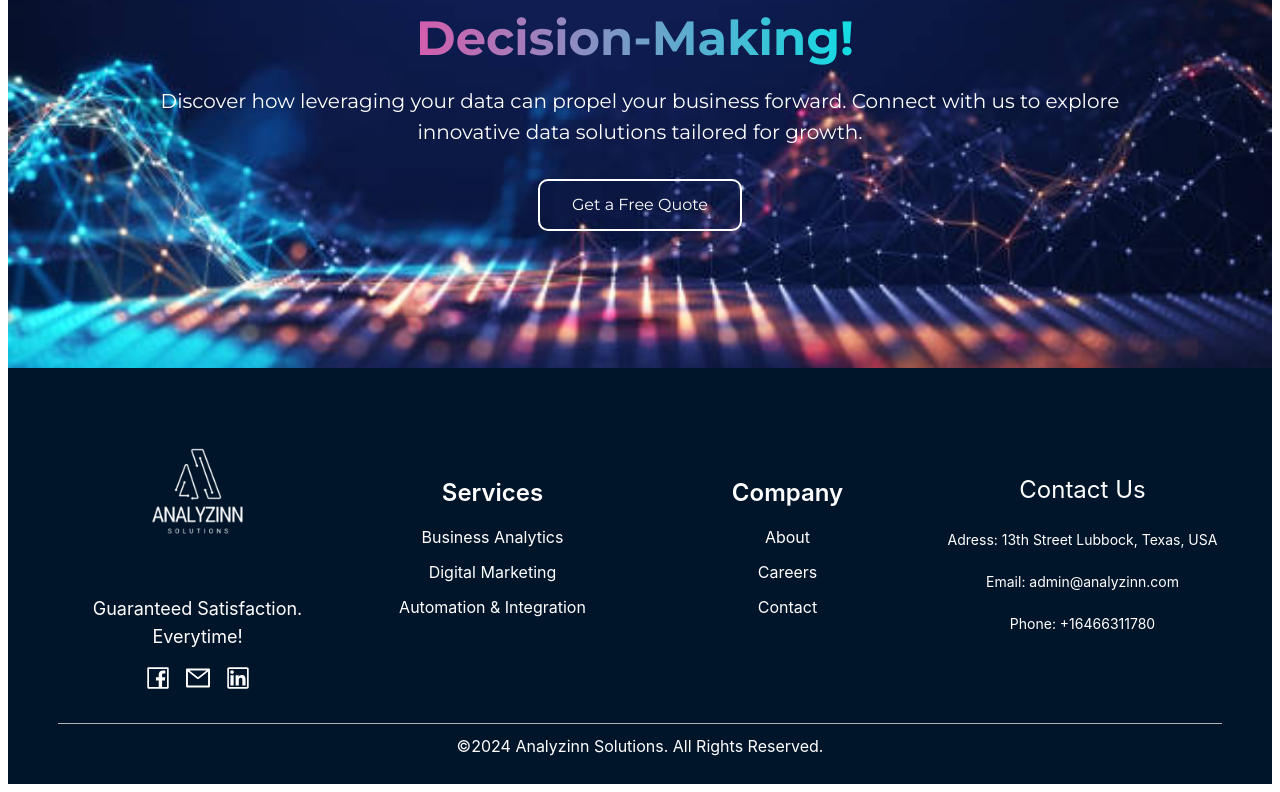
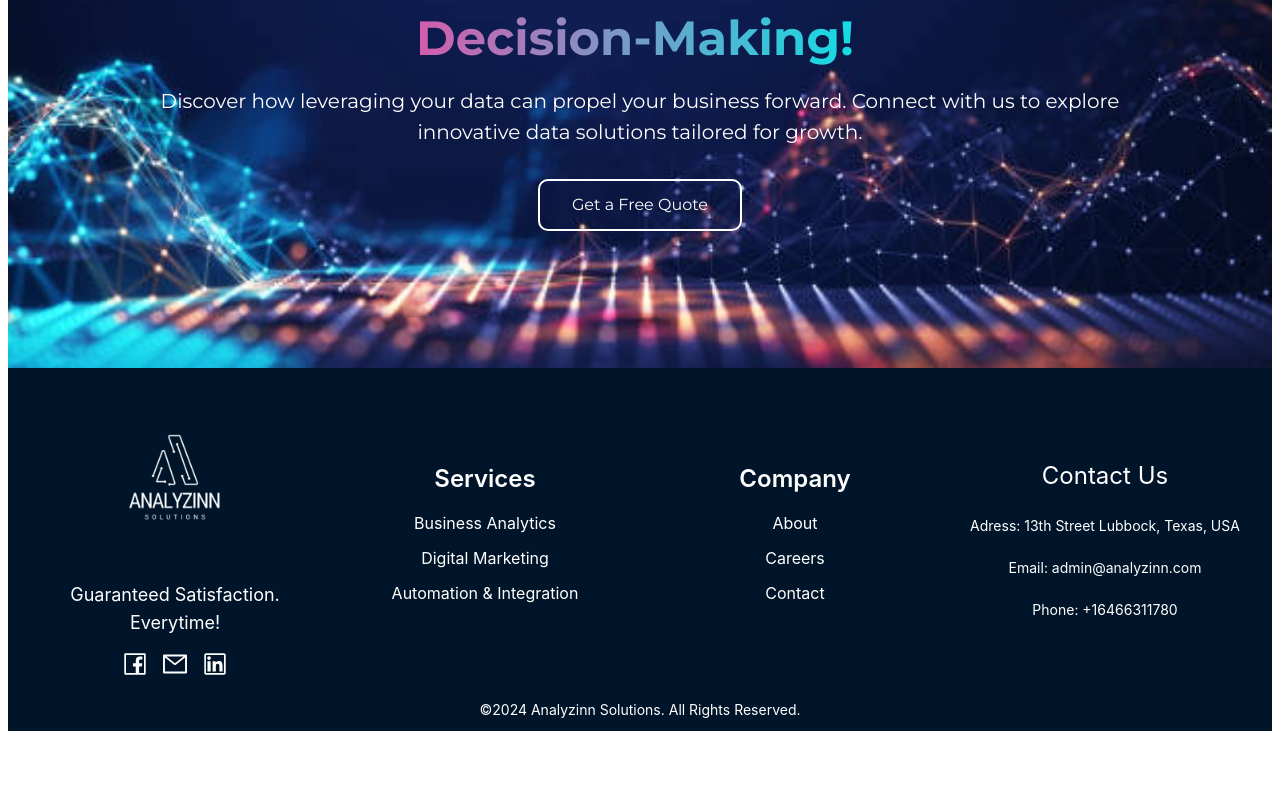
Before and after one commit to FatimaLatif25/analyzinn-solutions-website, a React (Vite) app: page / in a window 1280 px wide. Shown: the part 292-1084 px from the top of the page. After the commit the page ends 1031 px from the top, so only its background shows below. Built offline with nearby package versions, Linux system fonts and the light colour scheme.

Commit message:
Add footer icons link details

```diff
--- a/src/Components/Footer/Footer.css
+++ b/src/Components/Footer/Footer.css
@@ -2,6 +2,7 @@
   background-color: #001529;
   color: #ffffff;
   text-align: center;
+  padding: 10px 20px;
 }
 
 .footer-logo {
@@ -28,14 +29,9 @@
   margin: 10px 0;
 }
 
-.footer-copyright {
-  margin-top: 10px;
-  border-top: 1px solid #b4b1b1;
-  padding-top: 10px;
-}
-.footer-copyright .footer-copyright-text {
+.footer-copyright-text {
   color: #ffffff;
-  font-size: 16px;
+  font-size: 14px;
 }
 
 .footer-contact {
--- a/src/Components/Footer/Footer.jsx
+++ b/src/Components/Footer/Footer.jsx
@@ -30,7 +30,7 @@ const CustomFooter = () => {
             <Space>
               <Button
                 icon={<FacebookOutlined style={{ fontSize: "24px" }} />}
-                href="https://facebook.com"
+                href="https://www.facebook.com/analyzinn"
                 className="footer-icon-button"
               />
               <Button
@@ -40,7 +40,7 @@ const CustomFooter = () => {
               />
               <Button
                 icon={<LinkedinOutlined style={{ fontSize: "24px" }} />}
-                href="https://linkedin.com"
+                href="https://www.linkedin.com/company/analyzinn"
                 className="footer-icon-button"
               />
             </Space>
@@ -95,7 +95,7 @@ const CustomFooter = () => {
           </div>
         </Col>
       </Row>
-      <div className="footer-copyright">
+      <div>
         <Text className="footer-copyright-text">{footerContent.copyright}</Text>
       </div>
     </AntFooter>
```
